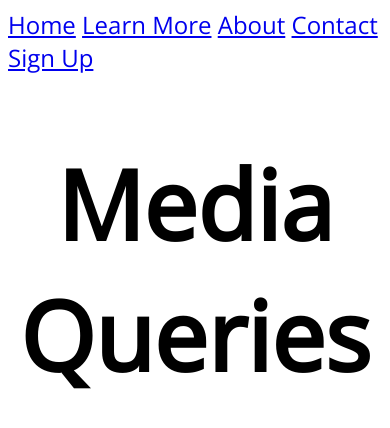
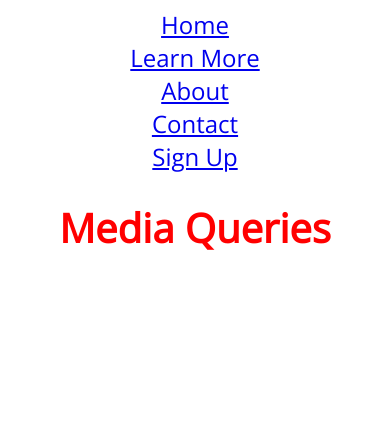
Before and after one commit to MaciejBodnar7/S10v1, a plain HTML site: page MediaQueries Starter/index.html in a window 390 px wide. Drawn offline with nearby package versions, Linux system fonts and the light colour scheme.

Commit message:
changes in app.css and new file app2.css for i really dont know why :>
aaa

```diff
--- a/MediaQueries Starter/app.css
+++ b/MediaQueries Starter/app.css
@@ -8,10 +8,62 @@ h1 {
 }
 nav {
     font-size: 1.5em;
+    display: flex;
+    justify-content: space-between;
 }
-
+ul {
+    flex: 1;
+    max-width: 50%;
+    display: flex;
+    justify-content: space-evenly;
+}
 ul,li {
-    display: inline;
+    display: flex;
     margin: 0;
     padding: 0;
 }
+
+/* @media (min-width: 600px) and (max-width: 800px){
+    h1 {
+        color: purple
+    }
+} */
+
+/* @media (max-width: 1000px;) {
+    h1 {
+        color: orange;
+    }
+}
+@media (max-width: 500px;) {
+    h1 {
+        color: red;
+    }
+} */
+/* Od większego do mniejszego innaczej nie działa i wyświetla cały czas jednen kolor *1 */
+
+h1 {
+    color: red;
+}
+
+@media (min-width: 500px) {
+    h1 {
+        color: orange;
+    }
+}
+@media (min-width: 1000px) {
+    h1 {
+        color: orange;
+    }
+}
+@media (min-width: 1500px) {
+    h1 {
+        color: orange;
+    }
+}
+/* W taki już można *1 */
+
+/* @media (orientation: landscape) {
+    body {
+        background-color: rgba(255, 0, 255, 0.082);
+    }
+} */
--- /dev/null
+++ b/MediaQueries Starter/app2.css
@@ -0,0 +1,14 @@
+@media (max-width: 768px){
+    h1 {
+        font-size: 4em;
+    }
+    nav, nav ul {
+        flex-direction: column;
+        align-items: center;
+    }
+}
+@media (max-width: 576px){
+    h1 {
+        font-size: 2.5em;
+    }
+}
--- a/MediaQueries Starter/index.html
+++ b/MediaQueries Starter/index.html
@@ -1,20 +1,22 @@
 <!DOCTYPE html>
 <html lang="en">
+  <head>
+    <meta charset="UTF-8" />
+    <meta name="viewport" content="width=device-width, initial-scale=1.0" />
+    <title>Media Queries</title>
+    <link
+      href="https://fonts.googleapis.com/css2?family=Open+Sans:wght@300&display=swap"
+      rel="stylesheet"
+    />
 
-<head>
-    <meta charset="UTF-8">
-    <meta name="viewport" content="width=device-width, initial-scale=1.0">
-    <title>Media Queries</title>
-    <link href="https://fonts.googleapis.com/css2?family=Open+Sans:wght@300&display=swap" rel="stylesheet">
-
-    <link rel="stylesheet" href="app.css">
+    <link rel="stylesheet" href="app.css" />
+    <link rel="stylesheet" href="app2.css" />
   </head>
 
   <body>
     <nav>
       <a href="#home">Home</a>
       <ul>
-
         <li>
           <a href="#Home">Learn More</a>
         </li>
@@ -24,12 +26,9 @@
         <li>
           <a href="#Home">Contact</a>
         </li>
-
       </ul>
       <a href="#signup">Sign Up</a>
     </nav>
     <h1>Media Queries</h1>
-
   </body>
-
 </html>
```
Lines whose indentation alone changed are shown as unchanged.
